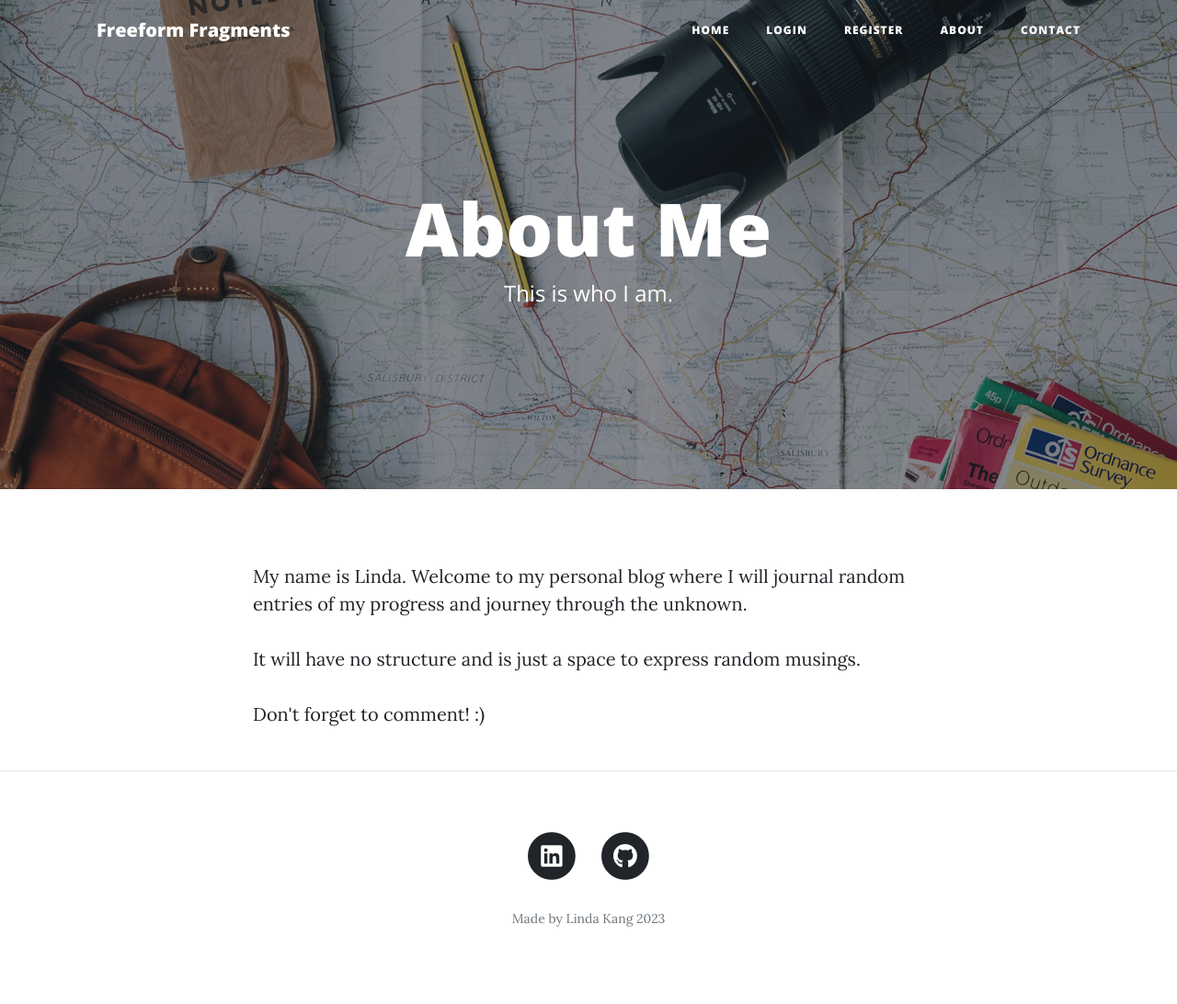
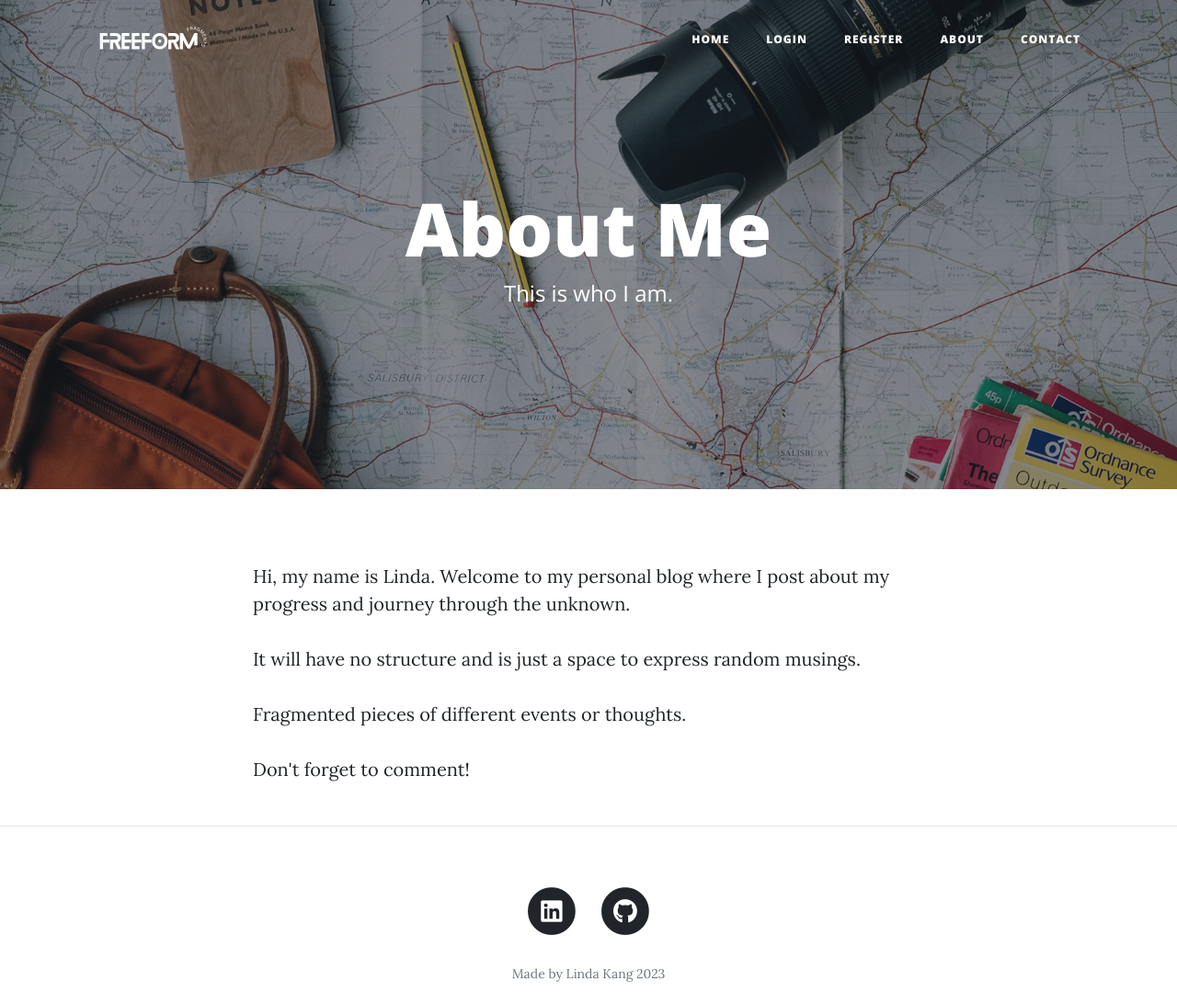
Before and after one commit to lindajhk/Freeform-Fragments, a Flask app: page /about in a window 1280 px wide. Shown: the top 1092 px of the page at 92% size. Before the commit the page ends 1008 px from the top, so only its background shows below. Run offline with Flask 3, Linux system fonts and the light colour scheme; some libraries are stand-ins or nearby versions.

Commit message:
Changed blog name

```diff
--- a/templates/about.html
+++ b/templates/about.html
@@ -19,9 +19,10 @@
   <div class="container">
     <div class="row">
       <div class="col-lg-8 col-md-10 mx-auto">
-        <p>My name is Linda. Welcome to my personal blog where I will journal random entries of my progress and journey through the unknown.</p>
+        <p>Hi, my name is Linda. Welcome to my personal blog where I post about my progress and journey through the unknown.</p>
         <p>It will have no structure and is just a space to express random musings.</p>
-        <p>Don't forget to comment! :)</p>
+        <p>Fragmented pieces of different events or thoughts.</p>
+        <p>Don't forget to comment!</p>
       </div>
     </div>
   </div>
--- a/templates/header.html
+++ b/templates/header.html
@@ -28,7 +28,9 @@
   <!-- Navigation -->
   <nav class="navbar navbar-expand-lg navbar-light fixed-top" id="mainNav">
     <div class="container">
-      <a class="navbar-brand" href="{{url_for('get_all_posts')}}">Freeform Fragments</a>
+      <a class="navbar-brand" href="{{url_for('get_all_posts')}}">
+        <img src="{{ url_for('static', filename='img/freeformfragmentslogo.png') }}" style="width: auto; height: 50px;" alt="Freeform Fragments">
+      </a>
       <button class="navbar-toggler navbar-toggler-right" type="button" data-toggle="collapse" data-target="#navbarResponsive" aria-controls="navbarResponsive" aria-expanded="false" aria-label="Toggle navigation">
         Menu
         <i class="fas fa-bars"></i>
--- a/templates/index.html
+++ b/templates/index.html
@@ -7,8 +7,8 @@
       <div class="row">
         <div class="col-lg-8 col-md-10 mx-auto">
           <div class="site-heading">
-            <h1>Freeform Fragments</h1>
-            <span class="subheading">A collection of random musings.</span>
+            <img src="{{ url_for('static', filename='img/freeformfragmentslogo.png') }}" style="width: 75%; height: auto;" alt="Freeform Fragments">
+            <span class="subheading">A collection of random fragmented thoughts.</span>
           </div>
         </div>
       </div>
```
Also changed, not shown: static/img/freeformfragmentslogo.png (added).
